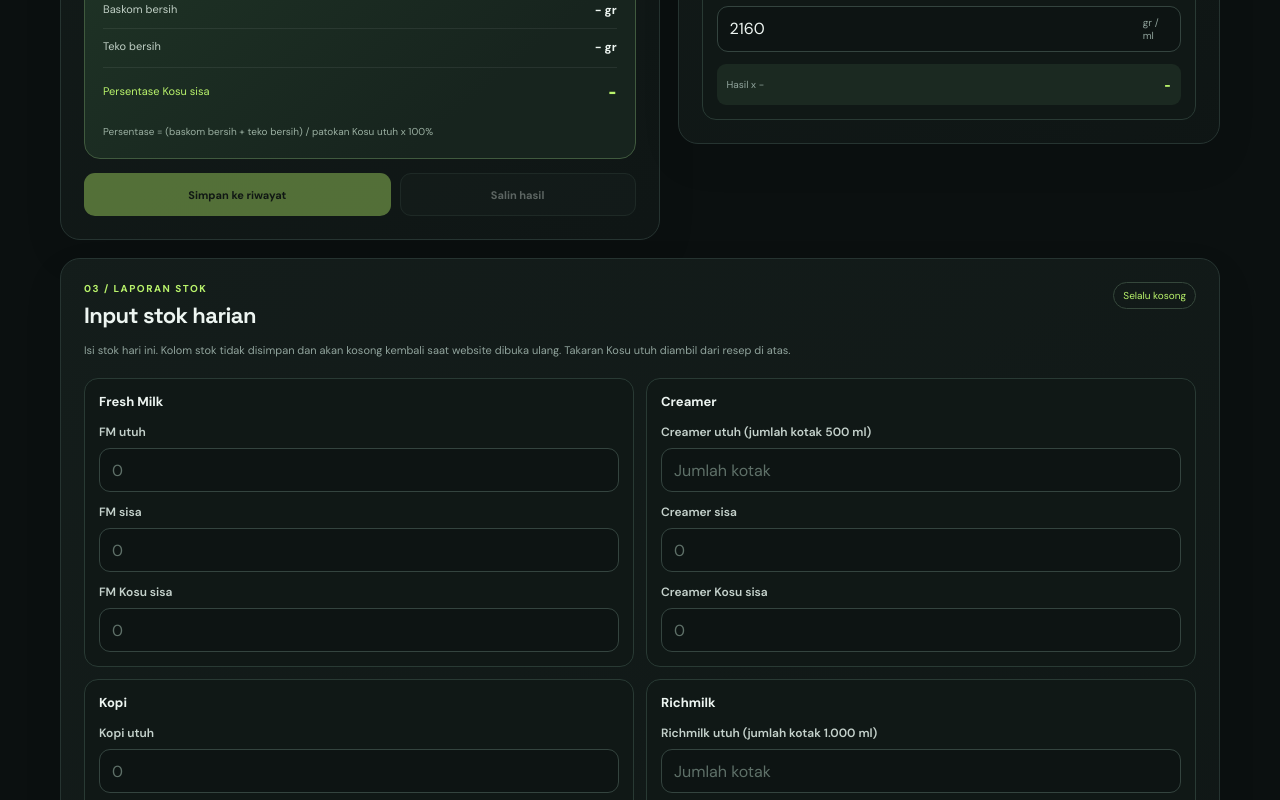
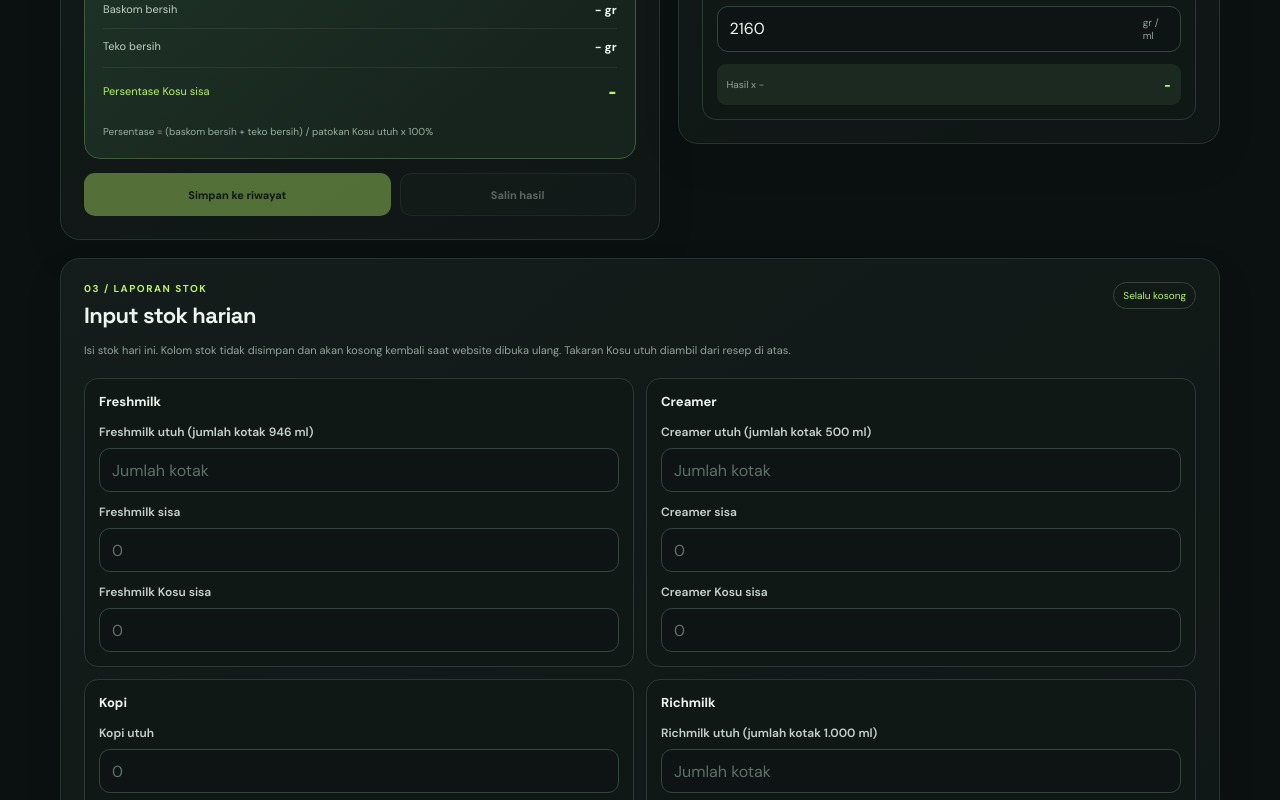
Before and after one commit to chanvianz-ui/kosu-calculator, a Next.js app: page / in a window 1280 px wide. Shown: the part 1057-1857 px from the top of the page. Built offline with nearby package versions, Linux system fonts and the light colour scheme.

Commit message:
Update page.tsx

```diff
--- a/app/page.tsx
+++ b/app/page.tsx
@@ -23,7 +23,7 @@ const HISTORY_KEY = "kosu-calculator-history-v1";
 const SETTINGS_KEY = "kosu-calculator-settings-v1";
 
 const initialIngredients: Ingredient[] = [
-  { id: "fm", name: "Fresh Milk", recipe: "3784", note: "Takaran resep 1 batch" },
+  { id: "fm", name: "Freshmilk", recipe: "3784", note: "Takaran resep 1 batch" },
   { id: "creamer", name: "Creamer", recipe: "3100", note: "Takaran resep 1 batch" },
   { id: "kopi", name: "Kopi", recipe: "2160", note: "Takaran resep 1 batch" },
 ];
@@ -167,7 +167,9 @@ export default function Home() {
     const val = (key: keyof typeof stock) => numberValue(stock[key]);
     const has = (key: keyof typeof stock) => stock[key].trim() !== "";
     const fmt = (n: number) => formatNumber(n, 0);
-    const fmTotal = val("fmUtuh") + val("fmSisa") + numberValue(ingredients.find((x) => x.id === "fm")?.recipe ?? "") + val("fmKosuSisa");
+    const fmBoxes = val("fmUtuh");
+    const fmUtuhMl = fmBoxes * 946;
+    const fmTotal = fmUtuhMl + val("fmSisa") + numberValue(ingredients.find((x) => x.id === "fm")?.recipe ?? "") + val("fmKosuSisa");
     const creamerBoxes = val("creamerKotak");
     const creamerUtuhMl = creamerBoxes * 500;
     const creamerTotal = creamerUtuhMl + val("creamerSisa") + numberValue(ingredients.find((x) => x.id === "creamer")?.recipe ?? "") + val("creamerKosuSisa");
@@ -181,10 +183,10 @@ export default function Home() {
     const lines = [
       `HITUNGAN KOSU (${formatDate(date)})`,
       "",
-      `fm utuh: ${fmt(val("fmUtuh"))}`,
-      `fm sisa: ${fmt(val("fmSisa"))}`,
-      `fm kosu utuh: ${fmt(numberValue(ingredients.find((x) => x.id === "fm")?.recipe ?? ""))}`,
-      `fm kosu sisa: ${fmt(val("fmKosuSisa"))}`,
+      `freshmilk utuh: ${fmt(fmBoxes)} kotak x 946 ml = ${fmt(fmUtuhMl)} ml`,
+      `freshmilk sisa: ${fmt(val("fmSisa"))}`,
+      `freshmilk kosu utuh: ${fmt(numberValue(ingredients.find((x) => x.id === "fm")?.recipe ?? ""))}`,
+      `freshmilk kosu sisa: ${fmt(val("fmKosuSisa"))}`,
       `total: ${fmt(fmTotal)}`,
       "",
       `creamer utuh: ${fmt(creamerBoxes)} kotak x 500 ml = ${fmt(creamerUtuhMl)} ml`,
@@ -318,10 +320,10 @@ export default function Home() {
             </div>
             <p className="panel-intro">Isi stok hari ini. Kolom stok tidak disimpan dan akan kosong kembali saat website dibuka ulang. Takaran Kosu utuh diambil dari resep di atas.</p>
             <div className="stock-grid">
-              <div className="stock-card"><h4>Fresh Milk</h4>
-                <div className="field"><label>FM utuh</label><input type="number" min="0" inputMode="decimal" placeholder="0" value={stock.fmUtuh} onChange={(e) => updateStock("fmUtuh", e.target.value)} /></div>
-                <div className="field"><label>FM sisa</label><input type="number" min="0" inputMode="decimal" placeholder="0" value={stock.fmSisa} onChange={(e) => updateStock("fmSisa", e.target.value)} /></div>
-                <div className="field"><label>FM Kosu sisa</label><input type="number" min="0" inputMode="decimal" placeholder="0" value={stock.fmKosuSisa} onChange={(e) => updateStock("fmKosuSisa", e.target.value)} /></div>
+              <div className="stock-card"><h4>Freshmilk</h4>
+                <div className="field"><label>Freshmilk utuh (jumlah kotak 946 ml)</label><input type="number" min="0" inputMode="numeric" placeholder="Jumlah kotak" value={stock.fmUtuh} onChange={(e) => updateStock("fmUtuh", e.target.value)} /></div>
+                <div className="field"><label>Freshmilk sisa</label><input type="number" min="0" inputMode="decimal" placeholder="0" value={stock.fmSisa} onChange={(e) => updateStock("fmSisa", e.target.value)} /></div>
+                <div className="field"><label>Freshmilk Kosu sisa</label><input type="number" min="0" inputMode="decimal" placeholder="0" value={stock.fmKosuSisa} onChange={(e) => updateStock("fmKosuSisa", e.target.value)} /></div>
               </div>
               <div className="stock-card"><h4>Creamer</h4>
                 <div className="field"><label>Creamer utuh (jumlah kotak 500 ml)</label><input type="number" min="0" inputMode="numeric" placeholder="Jumlah kotak" value={stock.creamerKotak} onChange={(e) => updateStock("creamerKotak", e.target.value)} /></div>
```
